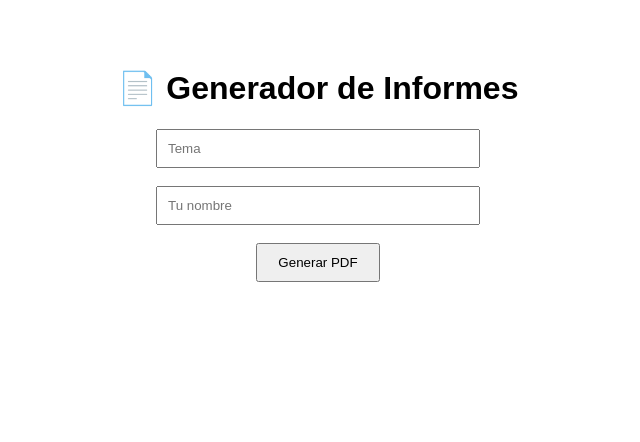
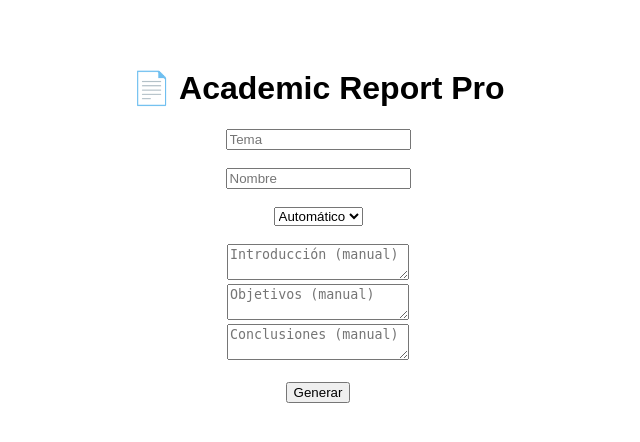
Before and after one commit to robertoarbelaez-png/Academic-Report-Pro, a Flask app: page / in a window 1280 px wide. Shown: the top 442 px of the page, without its empty margins (322-962 px from the left). Run offline with Flask 3, Linux system fonts and the light colour scheme; some libraries are stand-ins or nearby versions.

Commit message:
Update index.html

```diff
--- a/templates/index.html
+++ b/templates/index.html
@@ -1,40 +1,59 @@
 <!DOCTYPE html>
-<html lang="es">
+<html>
 <head>
-<meta charset="UTF-8">
-<title>Generador de Informes</title>
+<title>Academic Report Pro</title>
 <script src="https://cdn.jsdelivr.net/npm/sweetalert2@11"></script>
 </head>
+
 <body style="font-family: Arial; text-align:center; padding:40px;">
 
-<h1>📄 Generador de Informes</h1>
+<h1>📄 Academic Report Pro</h1>
 
-<input id="tema" placeholder="Tema" style="padding:10px; width:300px;"><br><br>
-<input id="nombre" placeholder="Tu nombre" style="padding:10px; width:300px;"><br><br>
+<input id="tema" placeholder="Tema"><br><br>
+<input id="nombre" placeholder="Nombre"><br><br>
 
-<button onclick="generar()" style="padding:10px 20px;">Generar PDF</button>
+<select id="modo">
+<option value="auto">Automático</option>
+<option value="manual">Manual</option>
+</select>
+
+<br><br>
+
+<textarea id="intro" placeholder="Introducción (manual)"></textarea><br>
+<textarea id="obj" placeholder="Objetivos (manual)"></textarea><br>
+<textarea id="conclu" placeholder="Conclusiones (manual)"></textarea><br><br>
+
+<button onclick="generar()">Generar</button>
 
 <script>
-async function generar() {
+async function generar(){
     let tema = document.getElementById('tema').value;
-    let nombre = document.getElementById('nombre').value;
 
-    if (!tema || tema.length < 3) {
+    if(!tema || tema.length < 3){
         alert("Tema inválido");
         return;
     }
 
-    Swal.fire({title: "Generando...", didOpen: () => Swal.showLoading()});
+    const datos = {
+        tema: tema,
+        nombre: document.getElementById('nombre').value,
+        modo: document.getElementById('modo').value,
+        introduccion: document.getElementById('intro').value,
+        objetivos: document.getElementById('obj').value,
+        conclusiones: document.getElementById('conclu').value
+    };
 
-    const res = await fetch('/generar', {
-        method: 'POST',
-        headers: {'Content-Type': 'application/json'},
-        body: JSON.stringify({tema, nombre})
+    Swal.fire({title:"Generando...", didOpen:()=>Swal.showLoading()});
+
+    const res = await fetch('/generar',{
+        method:'POST',
+        headers:{'Content-Type':'application/json'},
+        body: JSON.stringify(datos)
     });
 
     const data = await res.json();
 
-    if (data.success) {
+    if(data.success){
         window.location.href = data.download_url;
     } else {
         alert(data.error);
```
